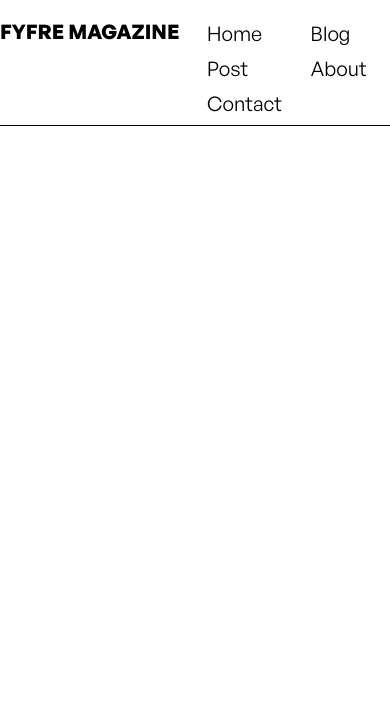
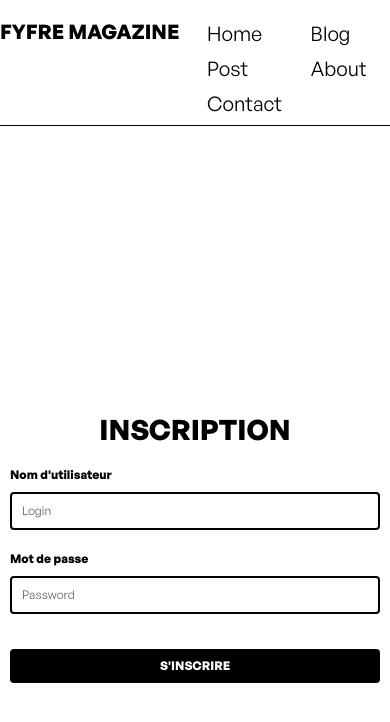
Before and after one commit to Reda-adeR/blog_app_GI, a React (Create React App) app in the folder blogapp/: page /signup in a window 390 px wide. Shown: the top 722 px of the page. Built offline with nearby package versions, Linux system fonts and the light colour scheme; no server answers; the HTML template or start-up script is replaced by a standard one.

Commit message:
last reda push

```diff
--- a/blogapp/src/App.js
+++ b/blogapp/src/App.js
@@ -5,8 +5,29 @@ import Post from './pages/Post';
 import About from './pages/About';
 import Contact from './pages/Contact';
 import Signin from './pages/Signin';
+import Signup from './pages/Signup';
 import NavbarHome from './component/NavbarHome';
+import { useEffect, useState } from 'react';
+
+
 function App() {
+  const [isAuthenticated, setIsAuthenticated] = useState(null);
+useEffect(() => {
+  fetch("http://localhost:3001/auth", { credentials: "include" }) // Include credentials if using sessions
+    .then((response) => response.json())
+    .then((data) => {
+      if (data.authenticated) {
+        setIsAuthenticated(true);
+      } else {
+        setIsAuthenticated(false);
+      }
+    })
+    .catch((error) => {
+      console.error("Error fetching auth:", error);
+      setIsAuthenticated(false); // Default to unauthenticated if error occurs
+    });
+}, []);
+
   return (
     <BrowserRouter>
       <NavbarHome/>
@@ -18,6 +39,7 @@ function App() {
         <Route path="/about" element={<About />} />
         <Route path="/contact" element={<Contact />} />
         <Route path="/signin" element={<Signin />} />
+        <Route path="/signup" element={<Signup />} />
       </Routes>
     </BrowserRouter>
   );
--- /dev/null
+++ b/blogapp/src/Signup.css
@@ -0,0 +1,132 @@
+.signup-container {
+    max-width: 400px;
+    margin: 0 auto;
+    padding: 40px 20px;
+    min-height: 100vh;
+    display: flex;
+    flex-direction: column;
+    justify-content: center;
+    font-family: 'General Sans', sans-serif;
+  }
+
+  .signup-title {
+    font-family: 'General Sans', sans-serif;
+    font-style: normal;
+    font-weight: 600;
+    font-size: 48px;
+    line-height: 120%;
+    color: #000000;
+    text-align: center;
+    margin-bottom: 40px;
+    text-transform: uppercase;
+  }
+
+  .signup-form {
+    display: flex;
+    flex-direction: column;
+    gap: 20px;
+  }
+
+  .form-group {
+    display: flex;
+    flex-direction: column;
+  }
+
+  .form-group label {
+    font-family: 'General Sans', sans-serif;
+    font-weight: 600;
+    font-size: 16px;
+    color: #000000;
+    margin-bottom: 8px;
+  }
+
+  .form-group input {
+    padding: 12px 15px;
+    font-size: 16px;
+    border: 2px solid #000000;
+    background: #ffffff;
+    color: #000000;
+    border-radius: 4px;
+    outline: none;
+    transition: border-color 0.2s ease;
+  }
+
+  .form-group input:focus {
+    border-color: #333333;
+  }
+
+  .form-group input::placeholder {
+    color: #666666;
+  }
+
+  .signup-button {
+    background: #000000;
+    color: #ffffff;
+    padding: 12px 20px;
+    border: none;
+    border-radius: 4px;
+    font-family: 'General Sans', sans-serif;
+    font-weight: 600;
+    font-size: 16px;
+    text-transform: uppercase;
+    cursor: pointer;
+    transition: background-color 0.2s ease;
+    margin-top: 20px;
+  }
+
+  .signup-button:hover {
+    background: #333333;
+  }
+
+  /* Responsive Design */
+  @media (max-width: 768px) {
+    .signup-container {
+      padding: 20px 15px;
+    }
+
+    .signup-title {
+      font-size: 36px;
+      margin-bottom: 30px;
+    }
+
+    .form-group label {
+      font-size: 14px;
+    }
+
+    .form-group input {
+      padding: 10px 12px;
+      font-size: 14px;
+    }
+
+    .signup-button {
+      padding: 10px 18px;
+      font-size: 14px;
+    }
+  }
+
+  @media (max-width: 576px) {
+    .signup-container {
+      max-width: 100%;
+      padding: 15px 10px;
+    }
+
+    .signup-title {
+      font-size: 28px;
+      margin-bottom: 20px;
+    }
+
+    .form-group label {
+      font-size: 12px;
+    }
+
+    .form-group input {
+      padding: 8px 10px;
+      font-size: 12px;
+    }
+
+    .signup-button {
+      padding: 8px 16px;
+      font-size: 12px;
+      margin-top: 15px;
+    }
+  }
--- a/blogapp/src/pages/Post.js
+++ b/blogapp/src/pages/Post.js
@@ -1,4 +1,6 @@
 import { useState } from 'react';
+import '../post.css';
+
 
 function Post() {
   const [formData, setFormData] = useState({
@@ -18,12 +20,33 @@ function Post() {
   };
 
   // Handle form submission
-  const handleSubmit = (e) => {
+  const handleSubmit = async (e) => {
     e.preventDefault();
 
     console.log('New post:', formData);
 
-    alert('Post created successfully!');
+    try {
+      const response = await fetch("http://localhost:3001/postBlog", {
+        method: "POST",
+        headers: {
+          "Content-Type": "application/json",
+        },
+        body: JSON.stringify( formData ),
+      });
+      alert(formData.published_at);
+      const data = await response.json();
+      if ( response.ok )
+      {
+        setFormData("");
+        alert('Post created successfully!');
+      }
+      else {
+        alert("error / .. ", data.error);
+      }
+    }catch (err){
+      alert("error .,; :", err);
+
+    }
 
     setFormData({
       title: '',
@@ -81,58 +104,9 @@ function Post() {
       </form>
 
       {/* Basic styling */}
-      <style jsx>{`
-        .post-page {
-        font-family: 'General Sans';
-        font-style: normal;
-        font-weight: 600;
-        font-size: 20px;
-        line-height: 120%;
-        color: #000000;
-        max-width: 800px;
-        margin: 20px auto;
-        padding: 20px;
-        }
-        h1{
-          font-size: 4rem;
-          font-weight: bold;
-          line-height: 1;
-          margin-bottom: 10px;
-        }
-        .title-underline {
-          width: 100%;
-          height: 8px;
-          background-color: #000;
-          margin-bottom:20px;
-        }
-        form {
-          display: flex;
-          flex-direction: column;
-          gap: 15px;
-        }
-        label {
-          margin-bottom: 5px;
-          font-weight: bold;
-        }
-        input, textarea {
-          width: 100%;
-          padding: 8px;
-          margin-bottom: 10px;
-          border: 1px solid #ddd;
-          border-radius: 4px;
-        }
-        button {
-          padding: 10px 20px;
-          background-color: #007bff;
-          color: white;
-          border: none;
-          border-radius: 4px;
-          cursor: pointer;
-        }
-        button:hover {
-          background-color: #0056b3;
-        }
-      `}</style>
+      {/* <style jsx>{`
+
+      `}</style> */}
     </div>
   );
 }
--- a/blogapp/src/pages/Signin.js
+++ b/blogapp/src/pages/Signin.js
@@ -1,12 +1,63 @@
-import React from 'react';
+import React, { useState } from "react";
+
+import { useNavigate } from "react-router-dom"; // Import useNavigate
+// import Signup from "./Signup";
+
 
 const Signin = () => {
+  const [username, setUsername] = useState("");
+  const [password, setPassword] = useState("");
+  const navigate = useNavigate();
+
+  const handleSubmit = async (e) => {
+    e.preventDefault();
+    const data = {
+      username: username,
+      password: password,
+    };
+
+    try {
+      const response = await fetch("http://localhost:3001/signin", {
+        method: "POST", // HTTP method
+        headers: { "Content-Type": "application/json" },
+        credentials: "include",
+        body: JSON.stringify(data), // Convert the data to JSON string
+      });
+      console.log(response)
+      if (response.ok) {
+        const jsonResponse = await response.json();
+        console.log("Login successful:", jsonResponse);
+        navigate("/");
+      } else {
+        console.error("Login failed:", response.statusText);
+      }
+    } catch (error) {
+      console.error("Error during request:", error);
+    }
+  };
+
   return (
-    <form>
-    <input type="text" name="username" placeholder="Username" />
-    <input type="password" name="password" placeholder="Password" />
-    <button type="submit">Signin</button>
-  </form>
+    <form onSubmit={handleSubmit}>
+      <div>
+        <input
+          type="text"
+          name="username"
+          placeholder="Username"
+          value={username}
+          onChange={(e) => setUsername(e.target.value)}
+        />
+      </div>
+      <div>
+        <input
+          type="password"
+          name="password"
+          placeholder="Password"
+          value={password}
+          onChange={(e) => setPassword(e.target.value)}
+        />
+      </div>
+      <button type="submit">Submit</button>
+    </form>
   );
 };
 
--- a/blogapp/src/pages/Signup.js
+++ b/blogapp/src/pages/Signup.js
@@ -1,26 +1,52 @@
 import React, { useState } from "react";
+import '../Signup.css';
 
-const SignUpPage = () => {
+const Signup = () => {
   const [username, setUsername] = useState("");
   const [password, setPassword] = useState("");
   const [error, setError] = useState("");
+  const [message, setMessage] = useState(""); // To show success messages
 
-  const handleSubmit = (e) => {
+  const handleSubmit = async (e) => {
     e.preventDefault();
 
-    // Basic validation (for illustration)
     if (!username || !password) {
       setError("Both fields are required.");
       return;
     }
 
-    // Handle sign-up logic here (e.g., send data to the backend)
-    alert("Sign-up successful!");
+    try {
+      const response = await fetch("http://localhost:3001/signup", {
+        method: "POST",
+        headers: {
+          "Content-Type": "application/json",
+        },
+        body: JSON.stringify({ username, password }),
+      });
+
+      const data = await response.json();
+
+      if (response.ok) {
+        setMessage("Sign-up successful!"); // Show success message
+        setError(""); // Clear errors
+        setUsername(""); // Reset form
+        setPassword("");
+      } else {
+        setError(data.error || "Sign-up failed.");
+      }
+    } catch (err) {
+      setError("Network error. Please try again.");
+    }
   };
 
+
   return (
-    <form onSubmit={handleSubmit}>
-      <div>
+    <div className="signup-container">
+
+    <h1 className="signup-title">Inscription</h1>
+    <form className="signup-form" onSubmit={handleSubmit}>
+    <div className="form-group">
+      <label htmlFor="username">Nom d'utilisateur</label>
         <input
           type="text"
           placeholder="Login"
@@ -28,7 +54,8 @@ const SignUpPage = () => {
           onChange={(e) => setUsername(e.target.value)}
         />
       </div>
-      <div>
+      <div className="form-group">
+      <label htmlFor="password">Mot de passe</label>
         <input
           type="password"
           placeholder="Password"
@@ -37,8 +64,13 @@ const SignUpPage = () => {
         />
       </div>
       {error && <p style={{ color: "red" }}>{error}</p>}
-      <button type="submit">Sign Up</button>
+      {message && <p style={{ color: "green" }}>{message}</p>}
+      <button type="submit" className="signup-button">
+          S'inscrire
+        </button>
     </form>
+    </div>
+
   );
 };
 
--- /dev/null
+++ b/blogapp/src/post.css
@@ -0,0 +1,52 @@
+
+
+.post-page {
+    font-family: 'General Sans';
+    font-style: normal;
+    font-weight: 600;
+    font-size: 20px;
+    line-height: 120%;
+    color: #000000;
+    max-width: 800px;
+    margin: 20px auto;
+    padding: 20px;
+    }
+    h1{
+      font-size: 4rem;
+      font-weight: bold;
+      line-height: 1;
+      margin-bottom: 10px;
+    }
+    .title-underline {
+      width: 100%;
+      height: 8px;
+      background-color: #000;
+      margin-bottom:20px;
+    }
+    form {
+      display: flex;
+      flex-direction: column;
+      gap: 15px;
+    }
+    label {
+      margin-bottom: 5px;
+      font-weight: bold;
+    }
+    input, textarea {
+      width: 100%;
+      padding: 8px;
+      margin-bottom: 10px;
+      border: 1px solid #ddd;
+      border-radius: 4px;
+    }
+    button {
+      padding: 10px 20px;
+      background-color: #007bff;
+      color: white;
+      border: none;
+      border-radius: 4px;
+      cursor: pointer;
+    }
+    button:hover {
+      background-color: #0056b3;
+    }
```
Also changed, not shown: blogapp/src/pages/Blog.js (+21 -39 lines).
